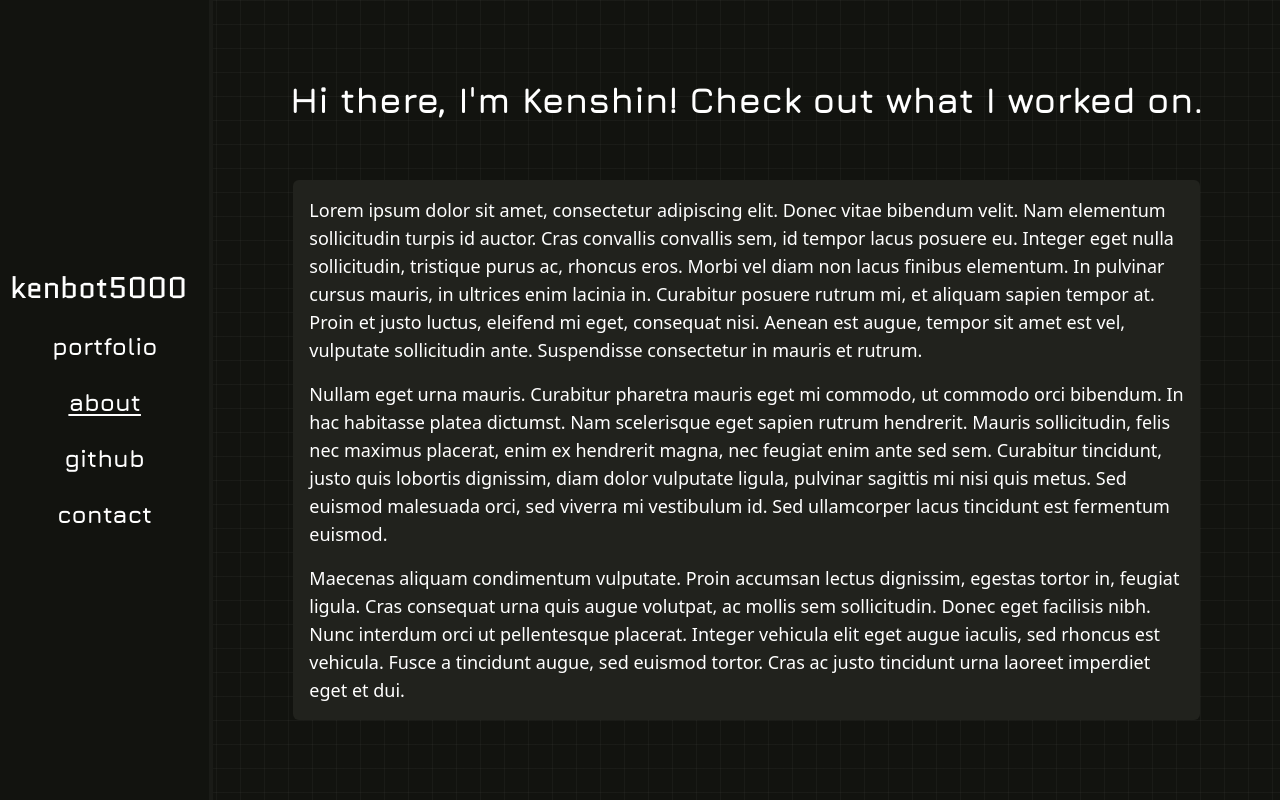
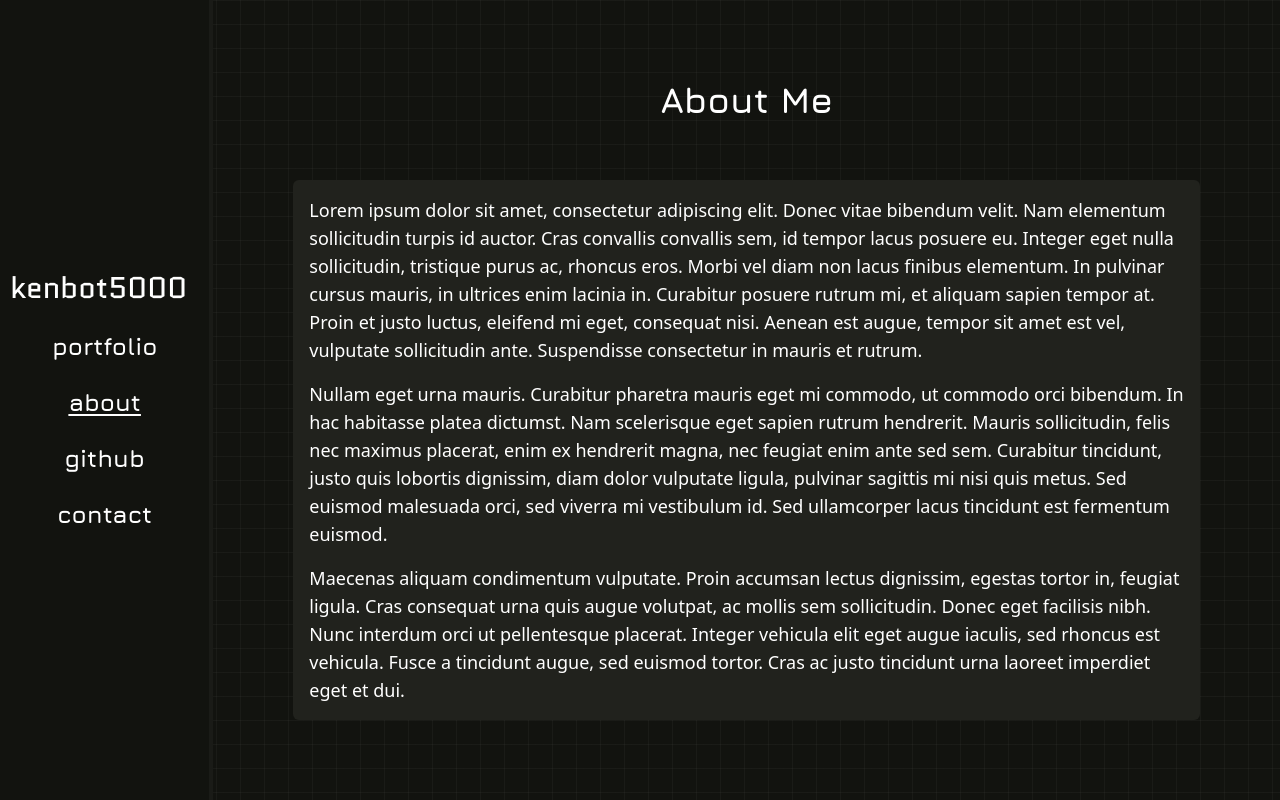
Before and after one commit to kenbot5000/portfolio, a Vue app: page /about in a window 1280 px wide. Built offline with nearby package versions, Linux system fonts and the light colour scheme.

Commit message:
feat: dynamic page header

```diff
--- a/src/App.vue
+++ b/src/App.vue
@@ -1,6 +1,21 @@
 <script setup>
 import MainNavbar from '@/components/navbar/MainNavbar.vue';
 
+import { ref, computed } from 'vue';
+import { useRoute } from 'vue-router';
+
+const route = ref(useRoute())
+
+const pageHeaderMessage = computed(() => {
+  switch (route.value.name) {
+    case "about":
+      return "About Me"
+    case "contact":
+      return "Contact Me"
+    default:
+      return "Hi there, I'm Kenshin! Check out what I worked on.";
+  }
+})
 </script>
 
 <template>
@@ -23,7 +38,7 @@ import MainNavbar from '@/components/navbar/MainNavbar.vue';
           class="px-5 text-xl md:text-4xl text-white font-black font-jura flex mb-5 text-center"
         >
           <div class="mx-auto">
-            Hi there, I'm Kenshin! Check out what I worked on.
+            {{ pageHeaderMessage }}
           </div>
         </div>
         <RouterView />
```
